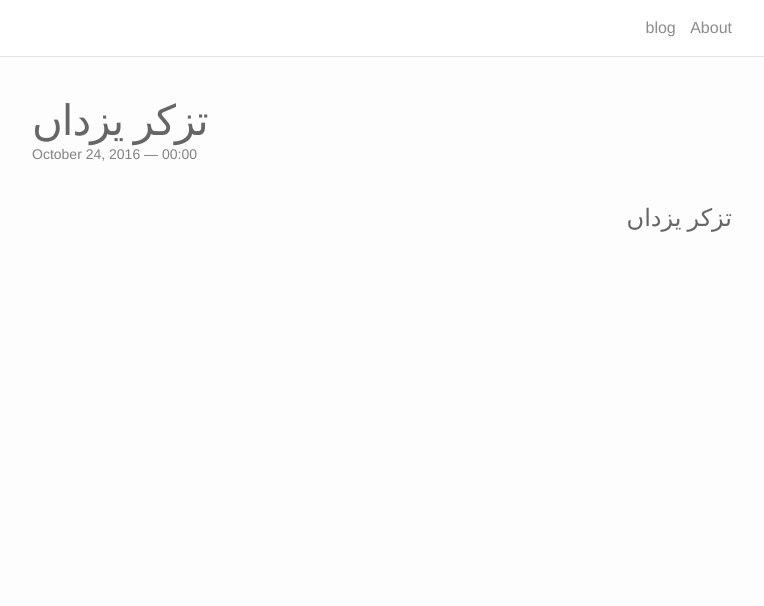
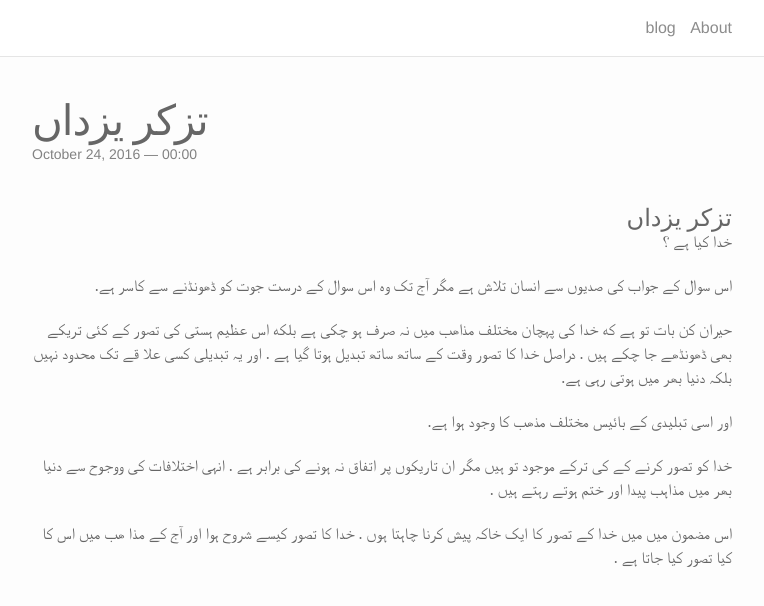
Before and after one commit to sameedali/sameedali.github.io, a Jekyll site: the page built from _posts/2016-10-24-On-God.md, in a window 1280 px wide. Shown: the top 606 px of the page, without its empty margins (258-1022 px from the left). Built offline with Jekyll 4.4.1, drawn with Linux system fonts in a browser that asks for light colours; nearby versions of some CDN libraries; some web fonts are replaced.

Commit message:
discussion on god commit rough
Signed-off-by: sameedali <sameed.ali.94@gmail.com>

```diff
--- a/_posts/2016-10-24-On-God.md
+++ b/_posts/2016-10-24-On-God.md
@@ -3,4 +3,6 @@ layout: post
 title: "تزکر یزداں"
 tags: Skepticism, Islam, Religion
 ---
-<div id="output_outer"><style scoped>@import url(https://fonts.googleapis.com/earlyaccess/notonastaliqurdudraft.css); #output_inner:not(code):not(pre) { font-family: 'Noto Nastaliq Urdu Draft', serif; } #output_inner code, #output_inner pre { background-color: #dbdde0; } #output_inner pre { padding: 0.5em; } #output_inner .ltr_div :not(code):not(pre) { font-family: "Palatino Linotype", "Book Antiqua", Palatino, serif; } </style> <div id="output_inner" dir="rtl" markdown-to-html="rawText.length === 0 ? placeholder : rawText" class="ng-isolate-scope"><div ng-bind-html="trustedHtml" class="ng-binding"><h1 id="">تزکر یزداں</h1></div></div> </div>
+
+
+<div id="output_outer"><style scoped>@import url(https://fonts.googleapis.com/earlyaccess/notonastaliqurdudraft.css); #output_inner:not(code):not(pre) { font-family: 'Noto Nastaliq Urdu Draft', serif; } #output_inner code, #output_inner pre { background-color: #dbdde0; } #output_inner pre { padding: 0.5em; } #output_inner .ltr_div :not(code):not(pre) { font-family: "Palatino Linotype", "Book Antiqua", Palatino, serif; } </style> <div id="output_inner" dir="rtl" markdown-to-html="rawText.length === 0 ? placeholder : rawText" class="ng-isolate-scope"><div ng-bind-html="trustedHtml" class="ng-binding"><h1 id="">تزکر یزداں</h1> <p>خدا کیا ہے ؟</p> <p>اس سوال کے جواب کی صدیوں سے انسان تلاش ہے مگر آج تک وہ اس سوال کے درست جوت کو ڈھونڈنے سے کاسر ہے.</p> <p>حیران کن بات تو ہے که خدا کی پہچان مختلف مذاھب میں نہ صرف ہو چکی ہے بلکه اس عظیم ہستی کی تصور کے کئی تریکے بھی ڈھونڈھے جا چکے ہیں . دراصل خدا کا تصور وقت کے ساتھ ساتھ تبدیل ہوتا گیا ہے . اور یہ تبدیلی کسی علا قے تک محدود نہیں بلکہ دنیا بھر میں ہوتی رہی ہے.</p> <p>اور اسی تبلیدی کے بائیس مختلف مذھب کا وجود ہوا ہے. </p> <p>خدا کو تصور کرنے کے کی ترکے موجود تو ہیں مگر ان تاریکوں پر اتفاق نہ ہونے کی برابر ہے . انہی اختلافات کی ووجوح سے دنیا بھر میں مذاہب پیدا اور ختم ہوتے رہتے ہیں .</p> <p>اس مضمون میں میں خدا کے تصور کا ایک خاکہ پیش کرنا چاہتا ہوں . خدا کا تصور کیسے شروح ہوا اور آج کے مذا ھب میں اس کا کیا تصور کیا جاتا ہے .</p></div></div> </div>
```
